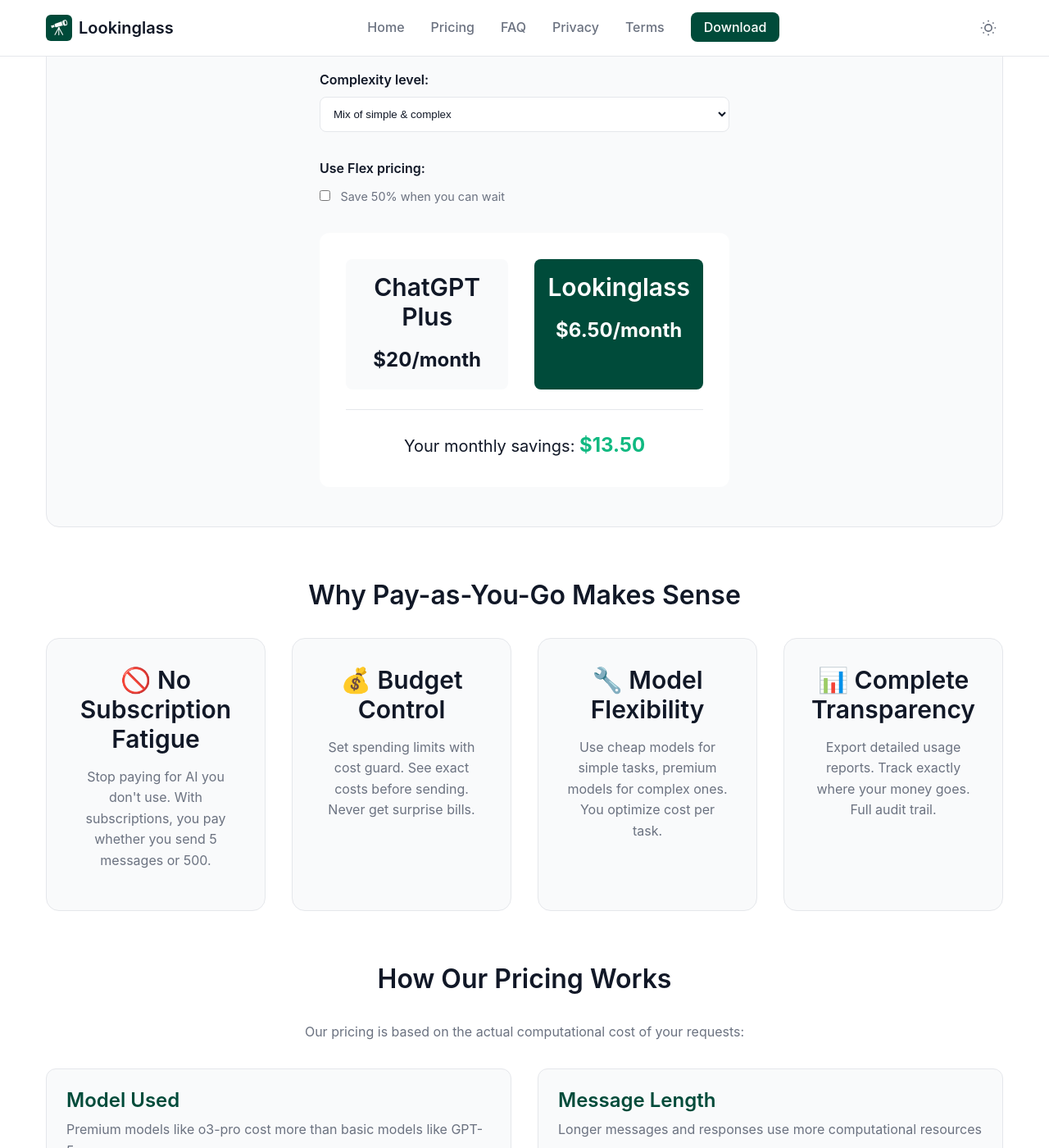
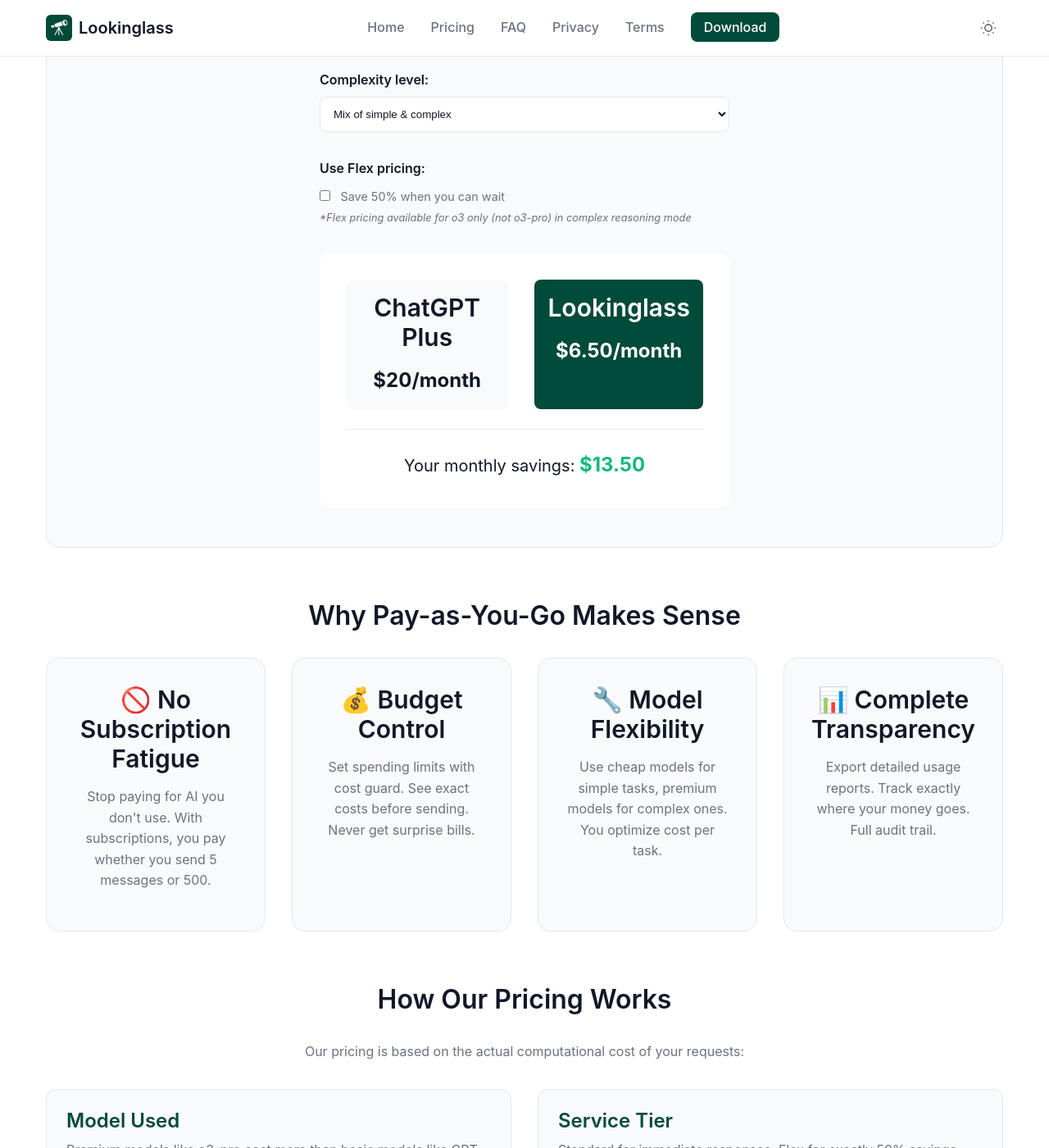
Before and after one commit to HamiltonCory/lookinglass-website, a Jekyll site: the page built from pricing.html, in a window 1280 px wide and 1400 px high, scrolled down 2174 px. Shown: the whole window at 82% size. Built offline with Jekyll 4.4.1, drawn with Linux system fonts in a browser that asks for light colours; some web fonts are replaced; some of the changed text lies outside the part shown.

Commit message:
adding footnote

```diff
--- a/pricing.html
+++ b/pricing.html
@@ -18,6 +18,13 @@
         color: var(--primary-color) !important;
         transform: translateY(-2px);
         box-shadow: 0 10px 25px rgba(0, 0, 0, 0.3);
+    }
+
+    .flex-disclaimer {
+        font-size: 0.8rem;
+        color: var(--text-secondary);
+        margin-top: 0.25rem;
+        font-style: italic;
     }
 
     .pricing-page {
@@ -1032,6 +1039,7 @@
                         <label for="flex-usage">Use Flex pricing:</label>
                         <input type="checkbox" id="flex-usage" onchange="calculateCosts()">
                         <span class="flex-note">Save 50% when you can wait</span>
+                        <div class="flex-disclaimer">*Flex pricing available for o3 only (not o3-pro) in complex reasoning mode</div>
                     </div>
 
                     <div class="calculator-results">
@@ -1093,16 +1101,20 @@
                             </div>
                         </div>
                         <div class="factor">
-                        <h4>Message Length</h4>
-                        <p>Longer messages and responses use more computational resources</p>
+                            <h4>Service Tier</h4>
+                            <p>Standard for immediate responses, Flex for exactly 50% savings when you can wait</p>
+                            <div class="cost-examples-mini">
+                                <div>Flex available: GPT-5, GPT-5-mini, GPT-5-nano, o3, o4-mini</div>
+                                <div>Standard only: GPT-4o, o1, o3-pro, and other premium models</div>
+                            </div>
                         </div>
                         <div class="factor">
                             <h4>Context Window</h4>
                             <p>Remembering more conversation history costs more but provides better continuity</p>
                         </div>
                         <div class="factor">
-                        <h4>Service Tier</h4>
-                        <p>Standard for immediate responses, Flex for exactly 50% savings when you can wait</p>
+                            <h4>Message Length</h4>
+                            <p>Longer messages and responses use more computational resources</p>
                         </div>
                     </div>
             </div>
```
Also changed, not shown: other parts of pricing.html (+1 -1 lines). Lines whose indentation alone changed are shown as unchanged.
